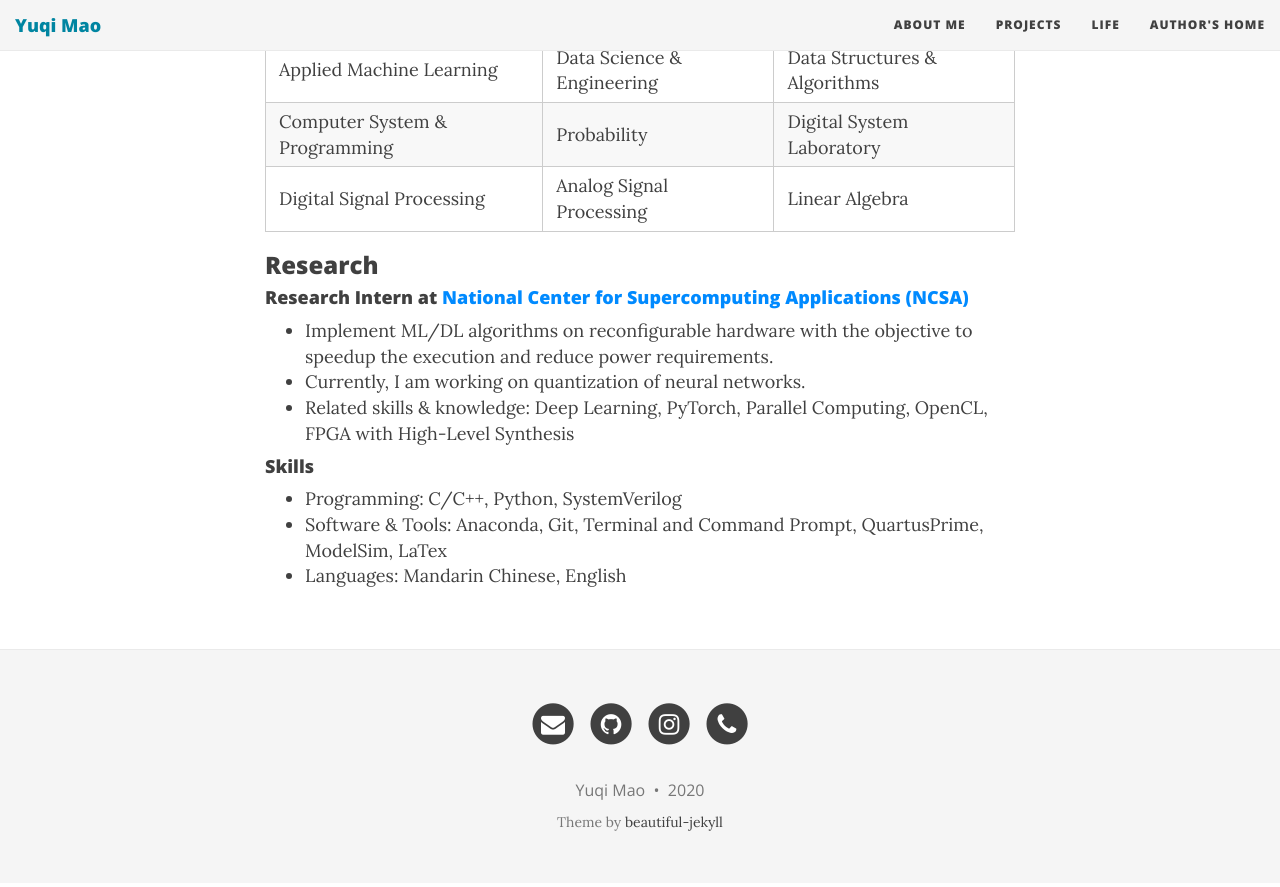
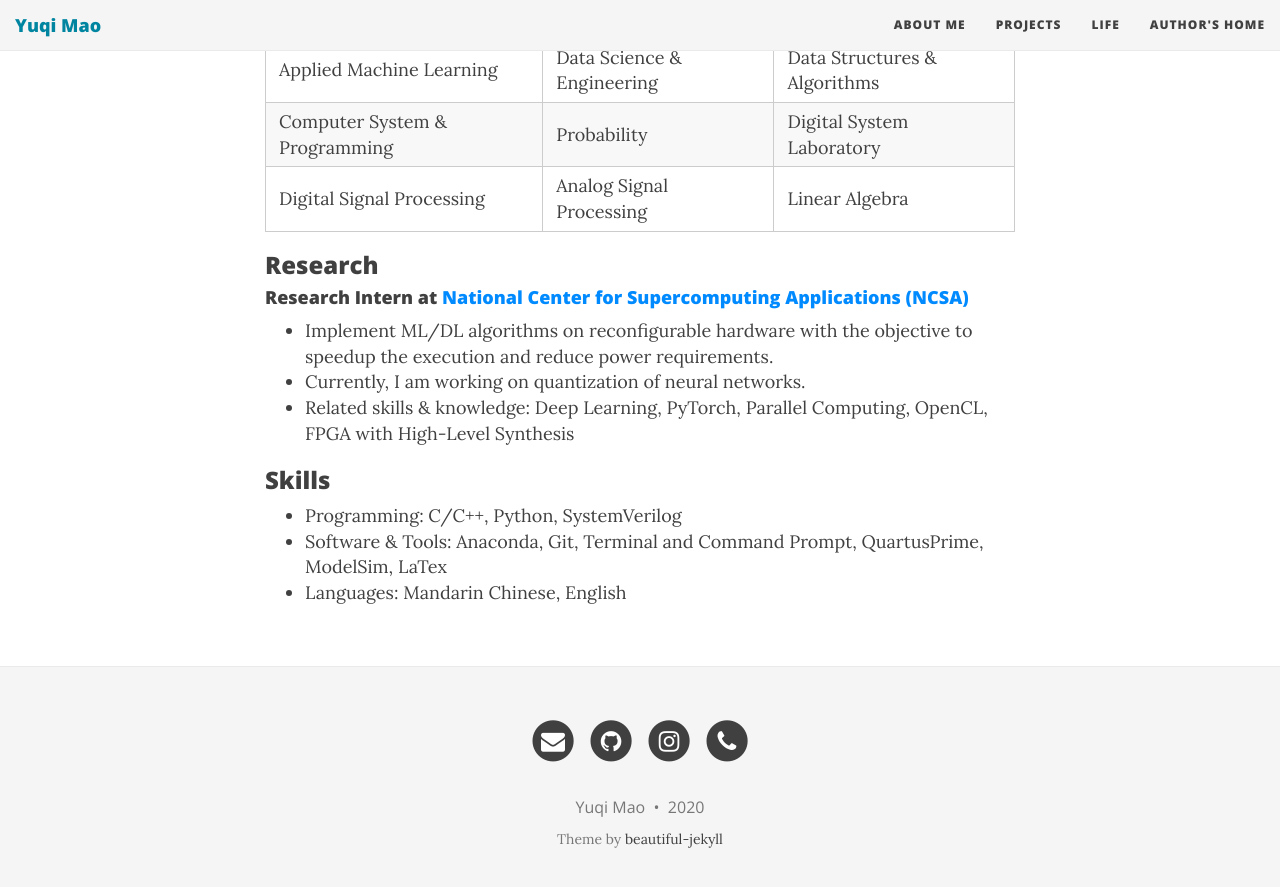
Before and after one commit to yqmao17/yqmao17.github.io, a Jekyll site: the page built from aboutme.md, in a window 1280 px wide and 900 px high, scrolled down 602 px. Shown: the top 887 px of the window. Built offline with Jekyll 4.4.1, drawn with Linux system fonts in a browser that asks for light colours; nearby versions of some CDN libraries.

```diff
--- a/aboutme.md
+++ b/aboutme.md
@@ -26,7 +26,7 @@ My name is Yuqi (Winston) Mao. Some fun facts about me:
 - Currently, I am working on quantization of neural networks.
 - Related skills & knowledge: Deep Learning, PyTorch, Parallel Computing, OpenCL, FPGA with High-Level Synthesis
 
-#### Skills
+### Skills
 - Programming: C/C++, Python, SystemVerilog
 - Software & Tools: Anaconda, Git, Terminal and Command Prompt, QuartusPrime, ModelSim, LaTex
 - Languages: Mandarin Chinese, English
```
Also changed, not shown: blog.md (+5 -0 lines).
